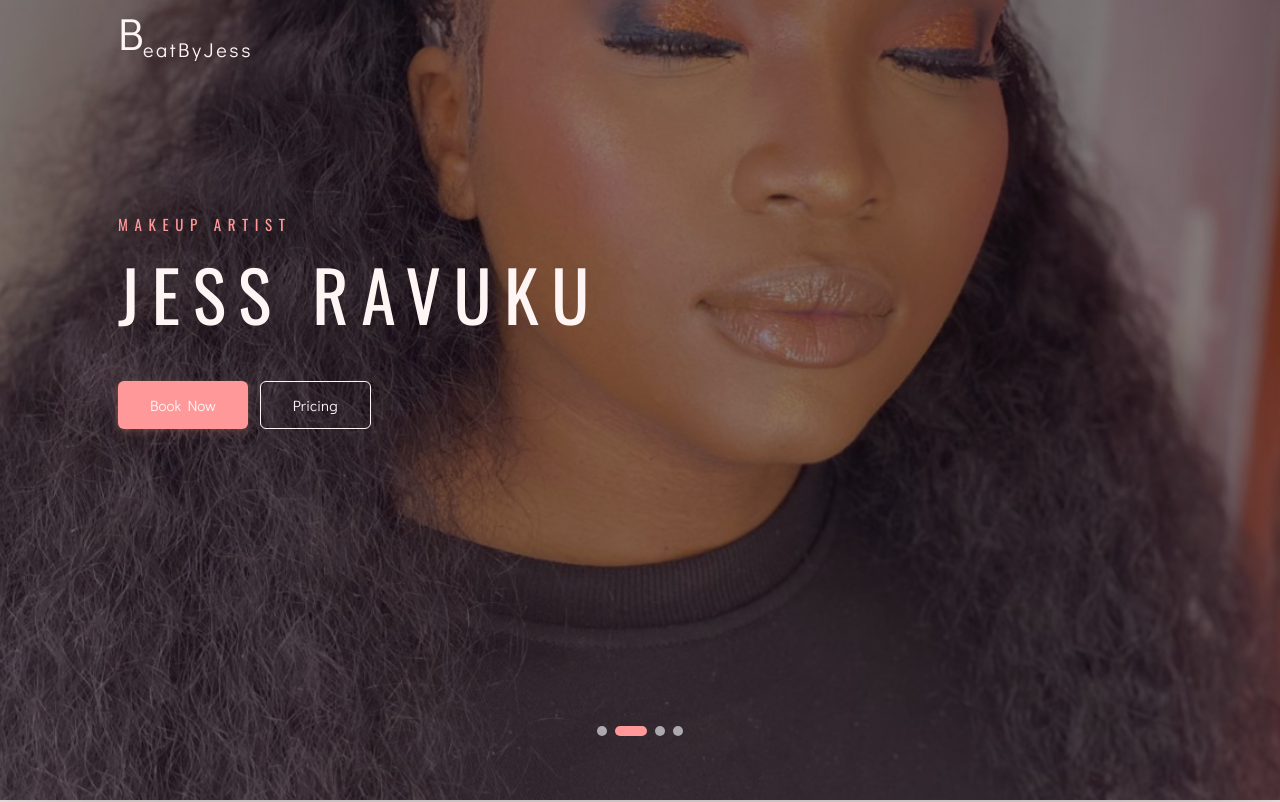
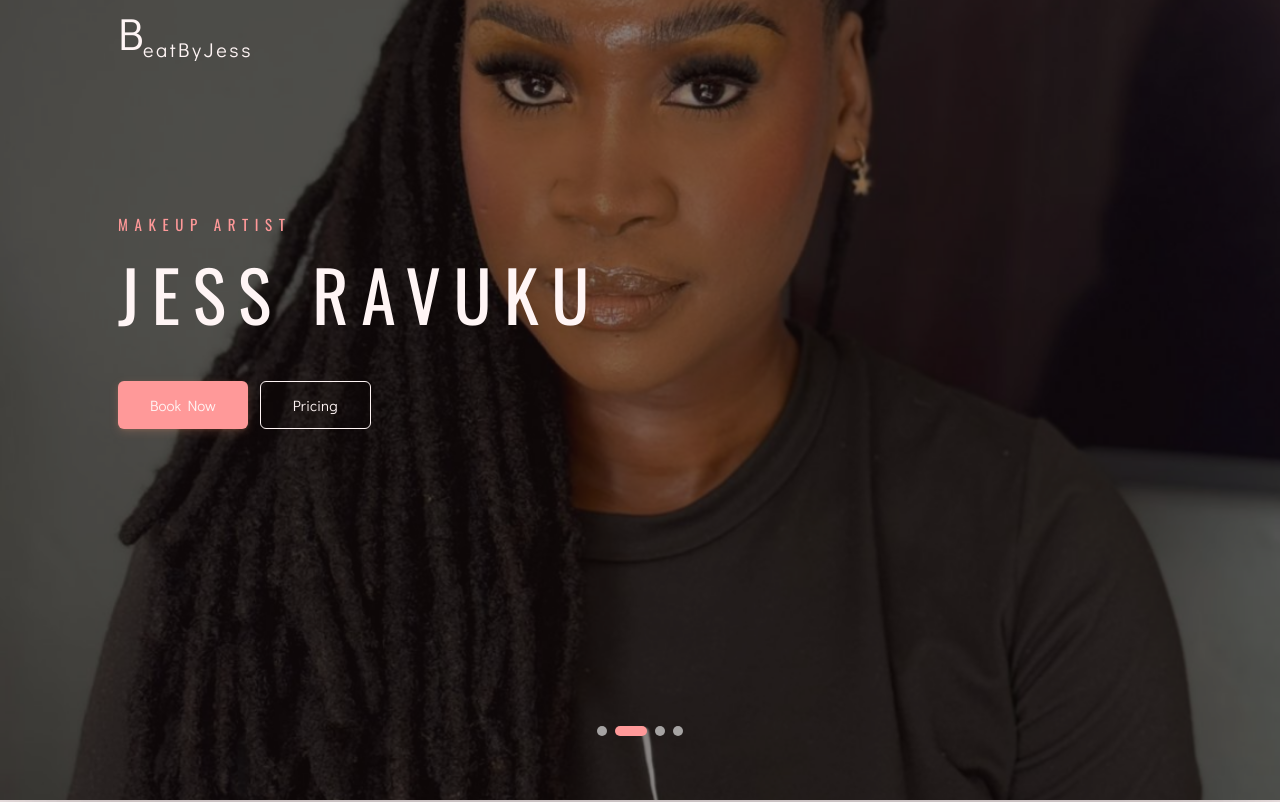
Before and after one commit to MinenhleDlaminiDev/Beatsbyjess, a React (Vite) app: page /#/ in a window 1280 px wide. Shown: the top 802 px of the page. Built offline with nearby package versions, Linux system fonts and the light colour scheme; no server answers.

Commit message:
Chore: Changed image in hero coursel

```diff
--- a/src/screens/MuaPortfolio/sections/HeroBannerSection/HeroBannerSection.tsx
+++ b/src/screens/MuaPortfolio/sections/HeroBannerSection/HeroBannerSection.tsx
@@ -1,7 +1,7 @@
 import React, { useEffect, useState } from "react";
 import { Button } from "../../../../components/ui/button";
 import HeroBanner from "../../../../assets/Hero.jpg";
-import Gallery14 from "../../../../assets/Gallery14.jpg";
+import CarouselPortrait from "../../../../assets/9f378a3d-b0f0-491b-b5ad-cb241f397750.jpg";
 import Gallery19 from "../../../../assets/Gallery19.jpg";
 import Gallery23 from "../../../../assets/Gallery23.jpg";
 
@@ -14,7 +14,7 @@ const navigationItems = [
   "Contact",
 ];
 
-const heroSlides = [HeroBanner, Gallery14, Gallery19, Gallery23];
+const heroSlides = [HeroBanner, CarouselPortrait, Gallery19, Gallery23];
 
 export const HeroBannerSection = (): JSX.Element => {
   const [activeSlide, setActiveSlide] = useState(0);
```
